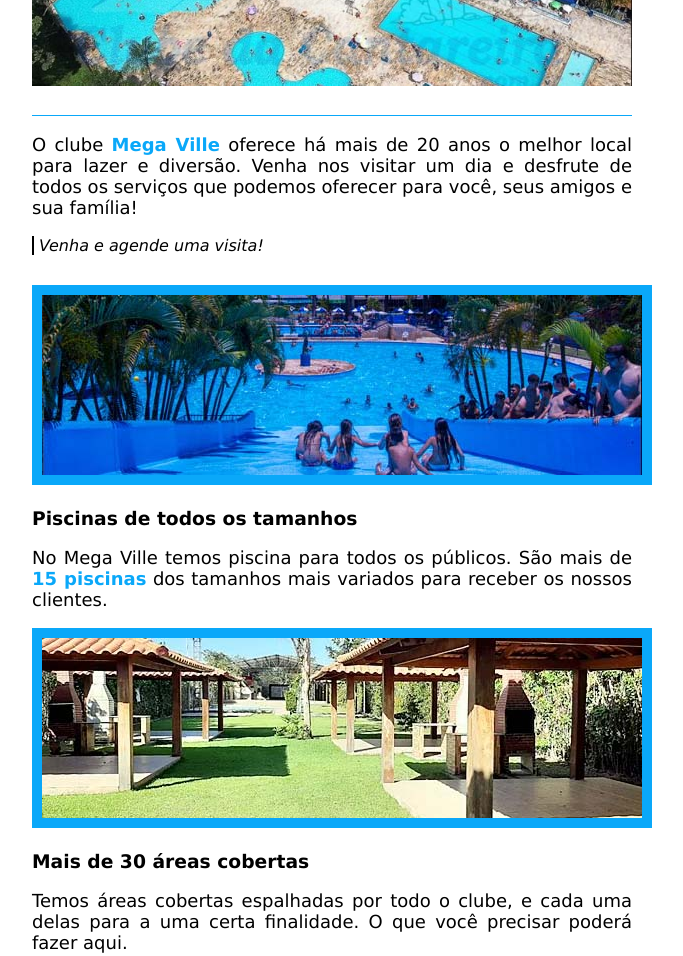
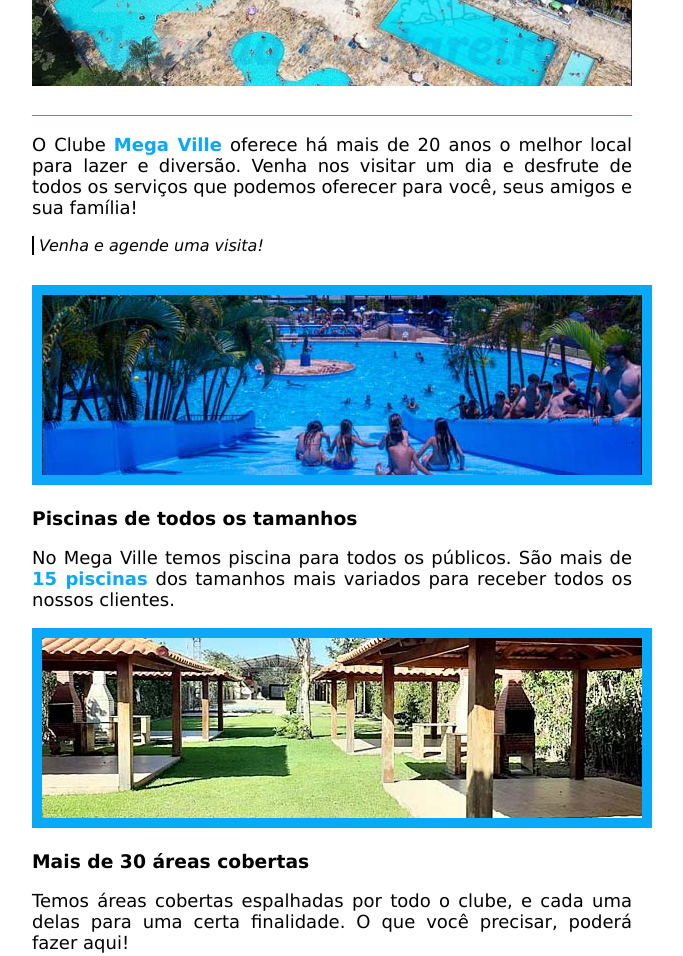
Before and after one commit to diimartell/devmedia-projetos, a plain HTML site: page clube-mega-ville/index.html in a window 1280 px wide. Shown: the part 380-1336 px from the top of the page, without its empty margins (308-991 px from the left). Drawn offline with Linux system fonts and the light colour scheme.

Commit message:
atualizações de código

```diff
--- a/clube-mega-ville/index.html
+++ b/clube-mega-ville/index.html
@@ -9,22 +9,22 @@
 <body>
     <div>
         <h1>Clube Mega Ville</h1>
-        <h2>Um lugar para se divertir e relaxar.</h2>
+        <h2>Um lugar para se divertir e relaxar!</h2>
     </div>
     <div class="secao-banner">
         <img src="img/banner.jpg" alt="Clube Mega Ville">
     </div>
     <div>
-        <p>O clube <span>Mega Ville</span> oferece há mais de 20 anos o melhor local para lazer e diversão. Venha nos visitar um dia e desfrute de todos os serviços que podemos oferecer para você, seus amigos e sua família!</p>
+        <p>O Clube <span>Mega Ville</span> oferece há mais de 20 anos o melhor local para lazer e diversão. Venha nos visitar um dia e desfrute de todos os serviços que podemos oferecer para você, seus amigos e sua família!</p>
         <span class="texto-destaque">Venha e agende uma visita!</span>
     </div>
     <div class="secao-conteudo">
         <img src="img/piscinas.jpg" alt="Piscinas do clube">
         <h3>Piscinas de todos os tamanhos</h3>
-        <p>No Mega Ville temos piscina para todos os públicos. São mais de <span>15 piscinas</span> dos tamanhos mais variados para receber os nossos clientes.</p>
+        <p>No Mega Ville temos piscina para todos os públicos. São mais de <span>15 piscinas</span> dos tamanhos mais variados para receber todos os nossos clientes.</p>
         <img src="img/areas-cobertas.jpg" alt="Áreas cobertas">
         <h3>Mais de 30 áreas cobertas</h3>
-        <p>Temos áreas cobertas espalhadas por todo o clube, e cada uma delas para a uma certa finalidade. O que você precisar poderá fazer aqui.</p>
+        <p>Temos áreas cobertas espalhadas por todo o clube, e cada uma delas para uma certa finalidade. O que você precisar, poderá fazer aqui!</p>
         <img src="img/area-criancas.jpg" alt="Área para crianças">
         <h3>Área exclusiva para crianças</h3>
         <p>As crianças têm um espaço <span>amplo</span> e <span>seguro</span> para desfrutar. Contamos com uma equipe que cobre toda a área monitorando as atividades no local.</p>
```
